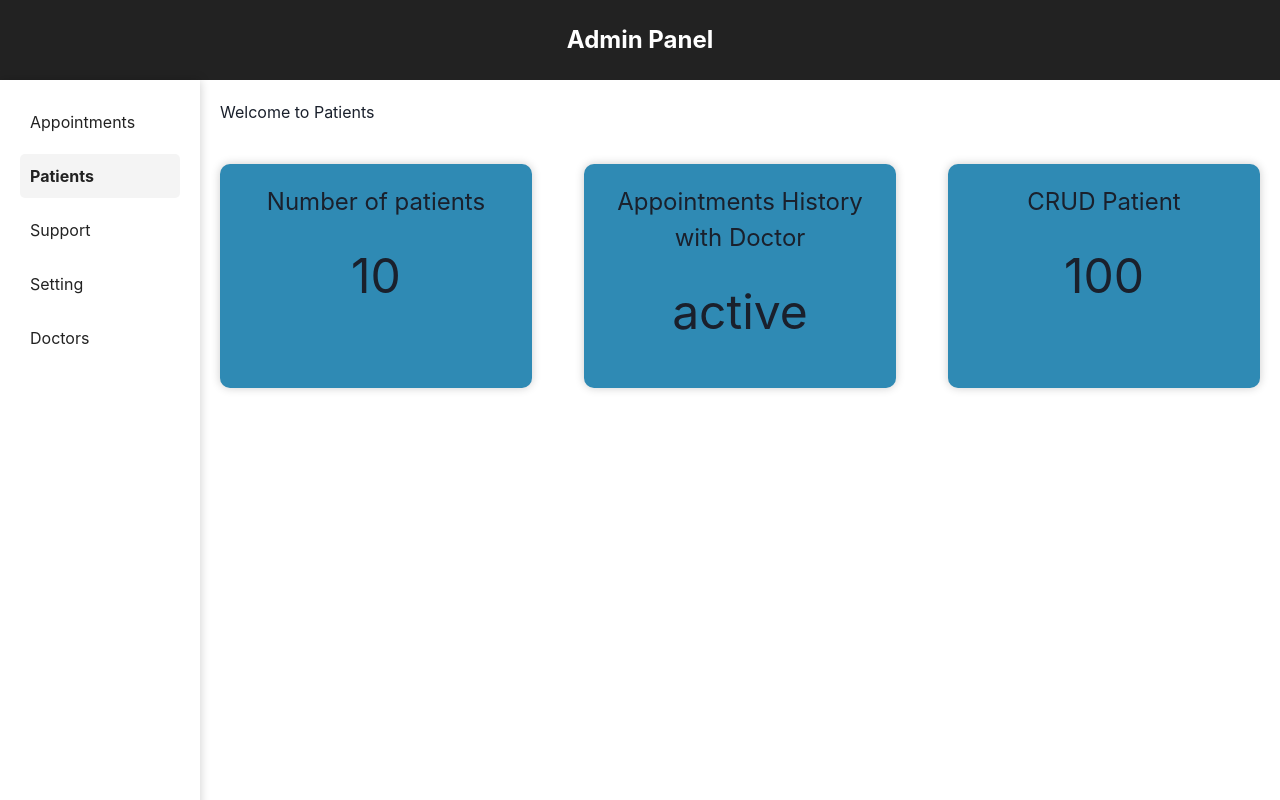
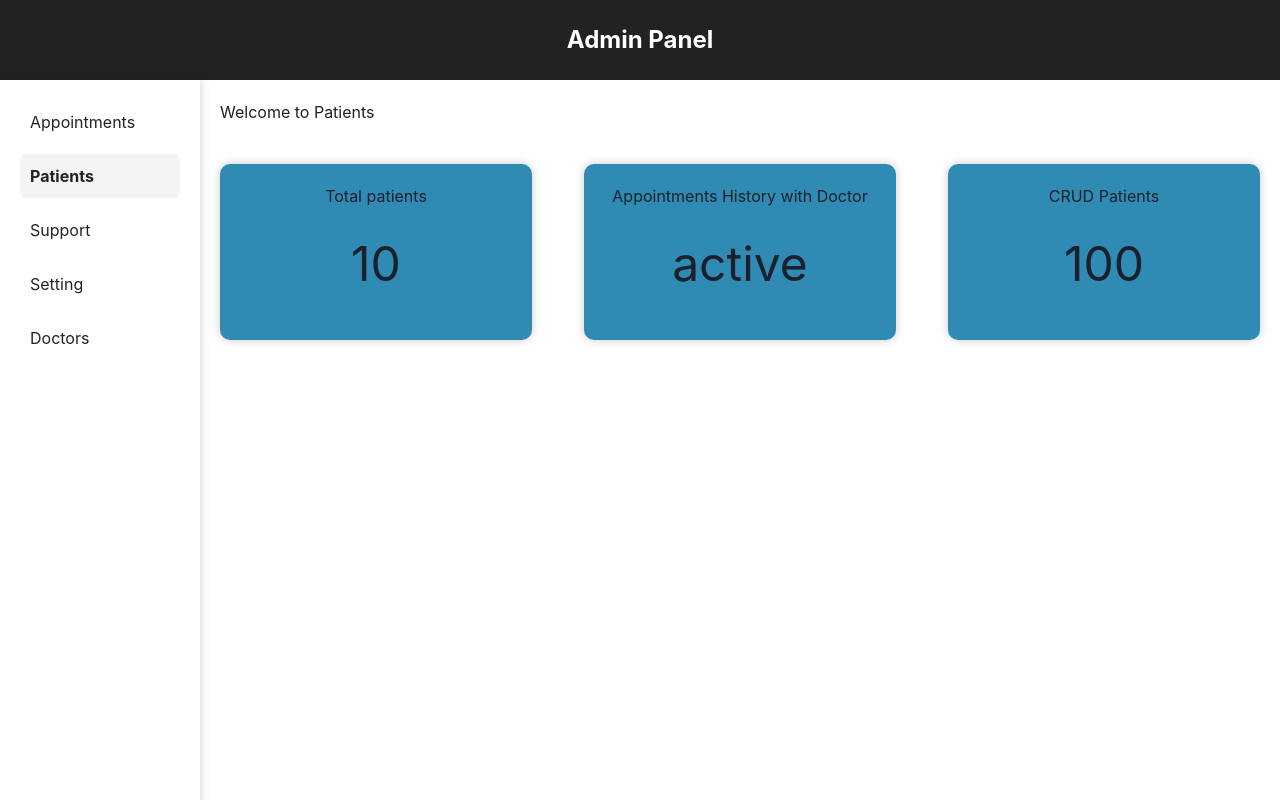
Before and after one commit to Nefoli-Tech/AppointMate-Admin-Panel, a React (Create React App) app: page /patients in a window 1280 px wide. Built offline with nearby package versions, Linux system fonts and the light colour scheme.

Commit message:
fix: closes #4

```diff
--- a/src/components/DashBoard/Patients.jsx
+++ b/src/components/DashBoard/Patients.jsx
@@ -48,15 +48,15 @@ const AdminPanel = () => {
         <h2>Welcome to Patients</h2>
         <div className="boxes">
           <div className="box">
-            <h3>Number of patients</h3>
+            <h2>Total patients</h2>
             <p className="count">10</p>
           </div>
           <div className="box">
-            <h3>Appointments History with Doctor</h3>
+            <h2>Appointments History with Doctor</h2>
             <p className="count">active</p>
           </div>
           <div className="box">
-            <h3>CRUD Patient</h3>
+            <h2>CRUD Patients</h2>
             <p className="count">100</p>
           </div>
         </div>
```
